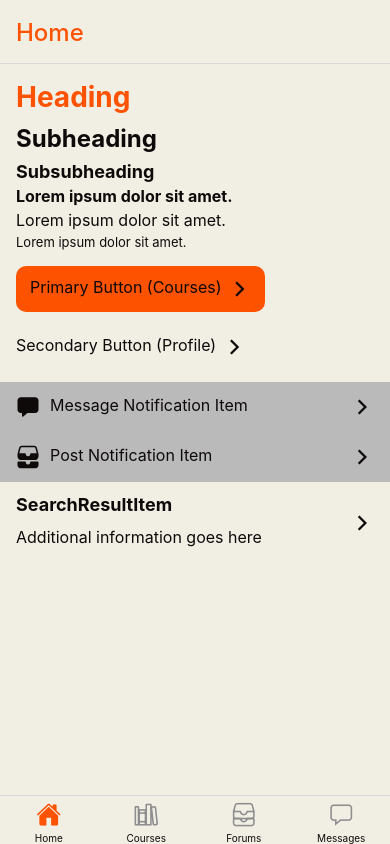
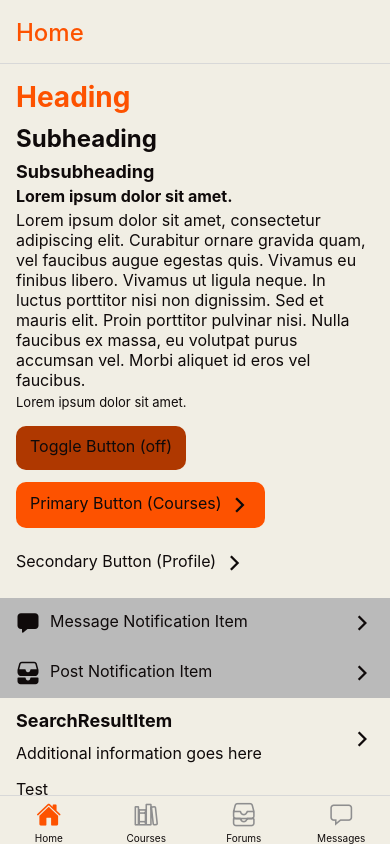
Before and after one commit to dakralex/study-buddies, a React Native app: screen /Home in a window 390 px wide. Built offline with nearby package versions, Linux system fonts and the light colour scheme.

Commit message:
Implement ToggleButton

```diff
--- /dev/null
+++ b/src/components/molecules/ToggleButton.tsx
@@ -0,0 +1,56 @@
+import React from 'react';
+import {StyleProp, TextStyle} from 'react-native';
+import NormalText from '../atoms/text/NormalText';
+import useButtonStyles from '../../styles/Buttons';
+import AppButton, {AppButtonProps} from '../atoms/AppButton';
+
+type ToggleButtonProps = AppButtonProps & {
+  state: boolean;
+  setState: React.Dispatch<React.SetStateAction<boolean>>;
+  stateOnText: string;
+  stateOnColor?: string;
+  stateOffText: string;
+  stateOffColor?: string;
+};
+
+const ToggleButton = (props: ToggleButtonProps) => {
+  const {
+    onPress,
+    state,
+    setState,
+    stateOnText,
+    stateOnColor,
+    stateOffText,
+    stateOffColor,
+  } = props;
+  const buttonStyles = useButtonStyles();
+
+  const stateOnContainer: StyleProp<TextStyle> = {
+    ...buttonStyles.toggleButtonOnContainer,
+    backgroundColor:
+      stateOnColor ?? buttonStyles.toggleButtonOnContainer.backgroundColor,
+  };
+
+  const stateOffContainer: StyleProp<TextStyle> = {
+    ...buttonStyles.toggleButtonOffContainer,
+    backgroundColor:
+      stateOffColor ?? buttonStyles.toggleButtonOffContainer.backgroundColor,
+  };
+
+  return (
+    <AppButton
+      {...props}
+      onPress={event => {
+        setState(!state);
+
+        if (onPress) {
+          onPress(event);
+        }
+      }}
+      containerStyle={state ? stateOnContainer : stateOffContainer}>
+      <NormalText>{state ? stateOnText : stateOffText}</NormalText>
+    </AppButton>
+  );
+};
+
+export default ToggleButton;
--- a/src/screens/RootTab/HomeScreen.tsx
+++ b/src/screens/RootTab/HomeScreen.tsx
@@ -1,8 +1,9 @@
-import React from 'react';
+import React, {useState} from 'react';
 import {View} from 'react-native';
 import {HomeScreenProps as Props} from '../../navigation/types';
 
 import AppScreen from '../AppScreen';
+import {useColorPalette} from '../../hooks/Colors';
 import Container from '../../components/atoms/Container';
 import Heading from '../../components/atoms/text/Heading';
 import SubHeading from '../../components/atoms/text/SubHeading';
@@ -10,12 +11,16 @@ import SubSubHeading from '../../components/atoms/text/SubSubHeading';
 import BoldText from '../../components/atoms/text/BoldText';
 import NormalText from '../../components/atoms/text/NormalText';
 import SmallText from '../../components/atoms/text/SmallText';
+import ToggleButton from '../../components/molecules/ToggleButton';
 import PrimaryButton from '../../components/atoms/buttons/PrimaryButton';
 import SecondaryButton from '../../components/atoms/buttons/SecondaryButton';
 import NotificationItem from '../../components/molecules/NotificationItem';
 import SearchResultItem from '../../components/molecules/SearchResultItem';
 
 const HomeScreen = ({navigation}: Props) => {
+  const colorPalette = useColorPalette();
+  const [toggleButtonState, setToggleButtonState] = useState(false);
+
   return (
     <AppScreen scroll={true} padded={false}>
       <Container>
@@ -23,8 +28,23 @@ const HomeScreen = ({navigation}: Props) => {
         <SubHeading>Subheading</SubHeading>
         <SubSubHeading>Subsubheading</SubSubHeading>
         <BoldText>Lorem ipsum dolor sit amet.</BoldText>
-        <NormalText>Lorem ipsum dolor sit amet.</NormalText>
+        <NormalText>
+          Lorem ipsum dolor sit amet, consectetur adipiscing elit. Curabitur
+          ornare gravida quam, vel faucibus augue egestas quis. Vivamus eu
+          finibus libero. Vivamus ut ligula neque. In luctus porttitor nisi non
+          dignissim. Sed et mauris elit. Proin porttitor pulvinar nisi. Nulla
+          faucibus ex massa, eu volutpat purus accumsan vel. Morbi aliquet id
+          eros vel faucibus.
+        </NormalText>
         <SmallText>Lorem ipsum dolor sit amet.</SmallText>
+        <View style={{paddingTop: 12}}>
+          <ToggleButton
+            state={toggleButtonState}
+            setState={setToggleButtonState}
+            stateOnText="Toggle Button (on)"
+            stateOffText="Toggle Button (off)"
+          />
+        </View>
         <View style={{paddingTop: 12}}>
           <PrimaryButton
             onPress={() => {
@@ -60,6 +80,9 @@ const HomeScreen = ({navigation}: Props) => {
         title="SearchResultItem"
         description="Additional information goes here"
       />
+      <Container>
+        <NormalText>Test</NormalText>
+      </Container>
     </AppScreen>
   );
 };
--- a/src/styles/Buttons.ts
+++ b/src/styles/Buttons.ts
@@ -26,6 +26,18 @@ const useButtonStyles = () =>
     },
     primaryButtonContent: {
       paddingRight: 6,
+    },
+    toggleButtonOnContainer: {
+      paddingVertical: 10,
+      paddingHorizontal: 14,
+      borderRadius: 10,
+      backgroundColor: colorPalette.primary,
+    },
+    toggleButtonOffContainer: {
+      paddingVertical: 10,
+      paddingHorizontal: 14,
+      borderRadius: 10,
+      backgroundColor: colorPalette.secondary,
     },
     secondaryButtonContainer: {
       paddingVertical: 10,
```
